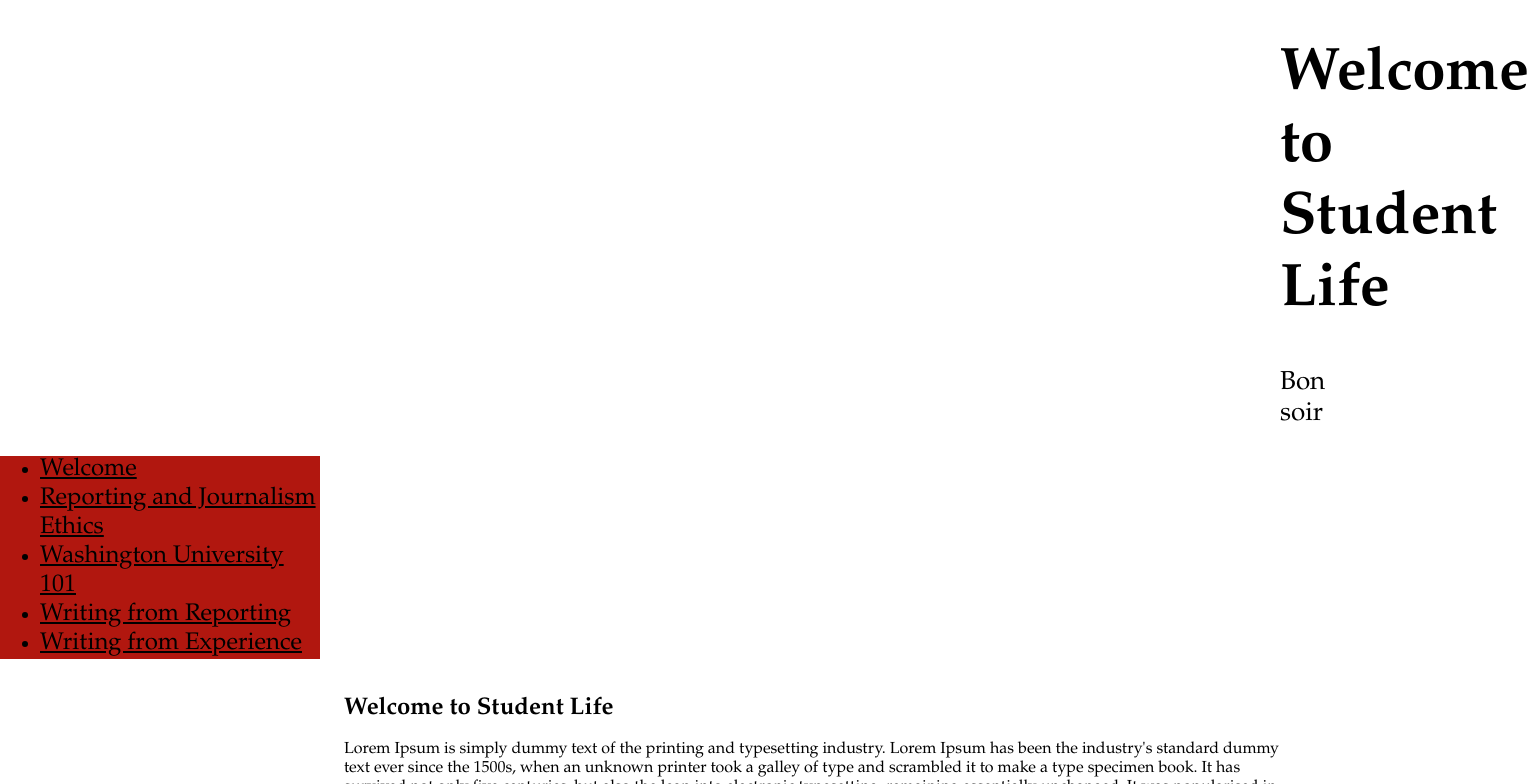
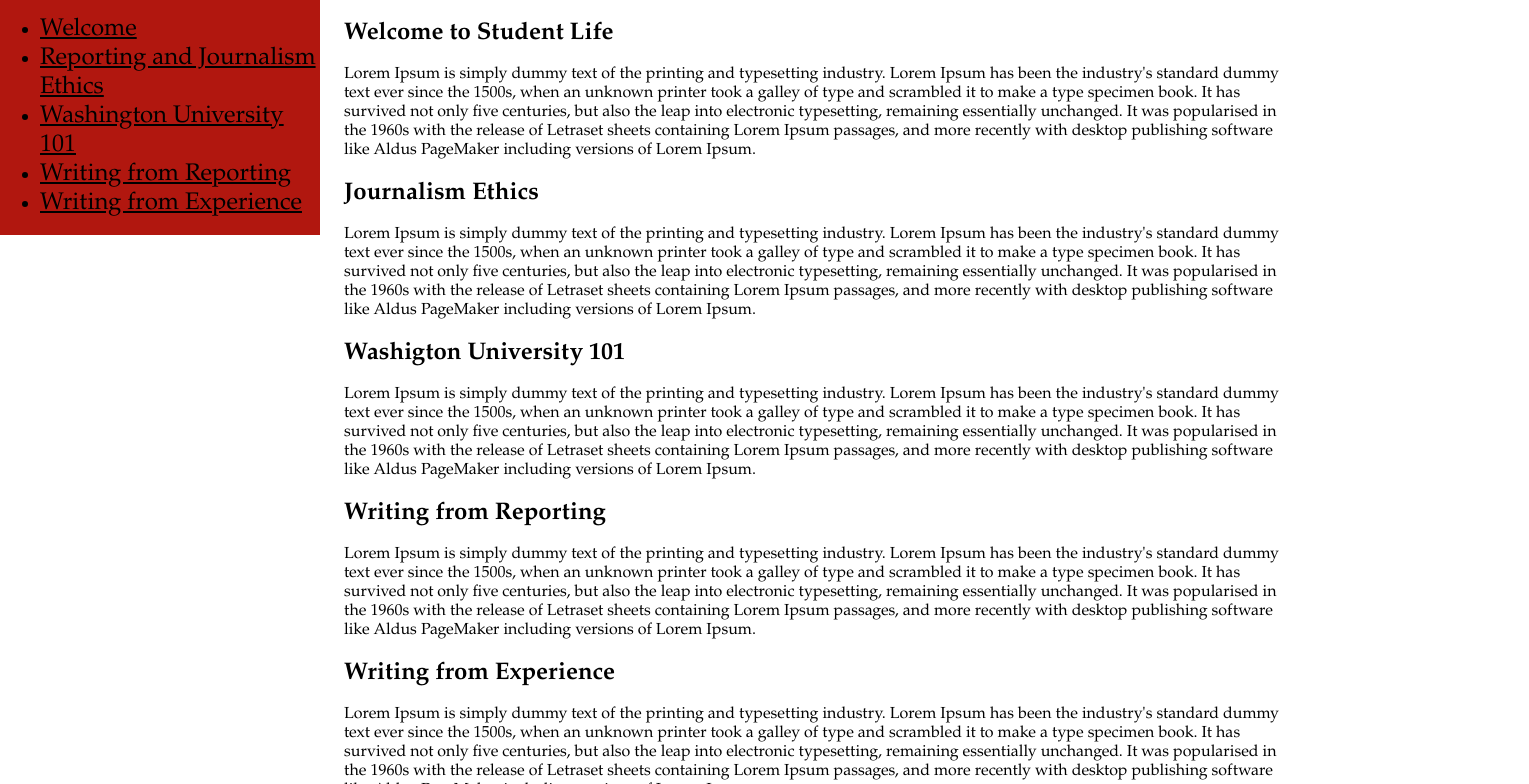
Before and after one commit to emlorraine/studlife-training, a React (Create React App) app in the folder studlife-training/: page / in a window 1280 px wide. Shown: the top 784 px of the page, 1529 px wide, since content can reach past the window. Built offline with nearby package versions, Linux system fonts and the light colour scheme.

Commit message:
grains. of. rice

```diff
--- a/studlife-training/src/App.js
+++ b/studlife-training/src/App.js
@@ -11,7 +11,6 @@ function App() {
   return (
     <div className="root">
       <BrowserRouter>
-      <Header />
       <Nav />
      </BrowserRouter>
     </div>
--- a/studlife-training/src/components/Nav.css
+++ b/studlife-training/src/components/Nav.css
@@ -56,9 +56,11 @@ body{
     background-color:#b1170f;
     width: 25%;
     height: 100%;
+    float: left;
 }
 
 .main-css{
+    height: 100%;
     float: right;
     width: 75%;
 
```
